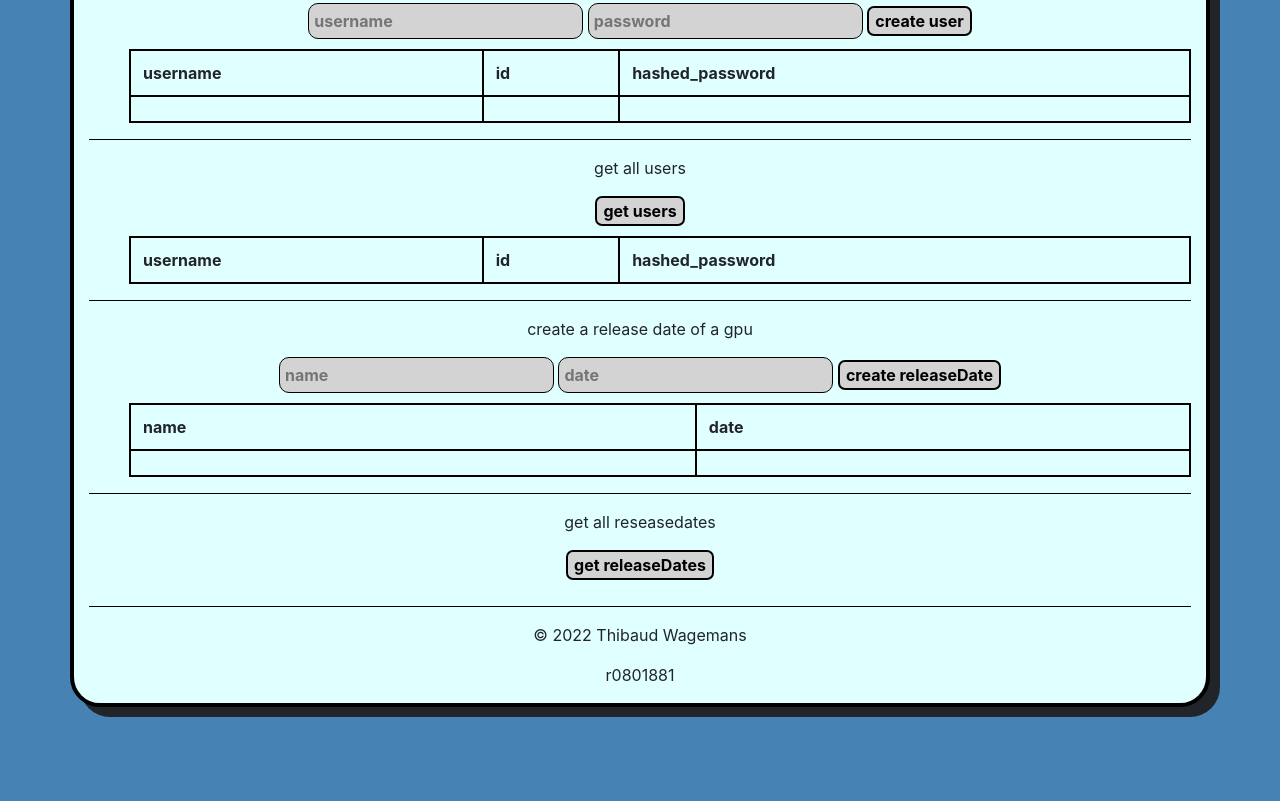
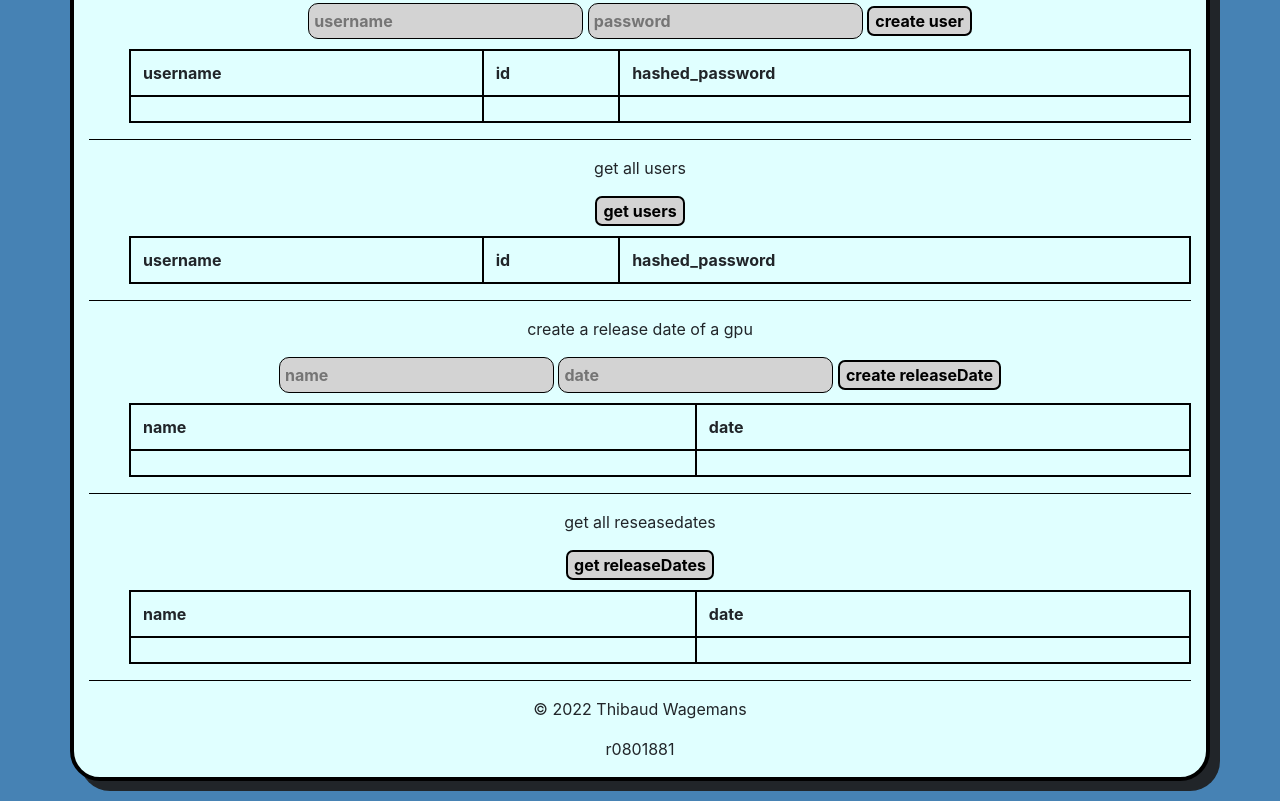
Before and after one commit to ThibaudWagemans/eindproject_front_end, a plain HTML site: page index.html in a window 1280 px wide. Shown: the part 1548-2349 px from the top of the page. Before the commit the page ends 2275 px from the top, so only its background shows below. Drawn offline with nearby package versions, Linux system fonts and the light colour scheme.

Commit message:
get tabellen fix

```diff
--- a/index.html
+++ b/index.html
@@ -460,7 +460,7 @@
                         <td x-text="responsedata.date"></td>
                     </tr>
             </table>
-            </ul>
+        </ul>
         </div>
         <hr>
 
@@ -483,11 +483,17 @@
         }">
         <button type="button" @click="getReleaseDates"> get releaseDates</button>
         <ul>
-          <p></p>
-            <template x-for="i in responsedata">
-                <p x-text="i.name"></p>
-                <p x-text="i.date"></p>
-            </template>
+            <table class="table">
+                <thead>
+                    <th scope="col">name</th>
+                    <th scope="col">date</th>
+                </thead>
+                <tbody>
+                    <tr x-for="releaseDate in responsedata">
+                        <td x-text="releaseDate.name"></td>
+                        <td x-text="releaseDate.date"></td>
+                    </tr>
+            </table>
         </ul>
         </div>
 
```
